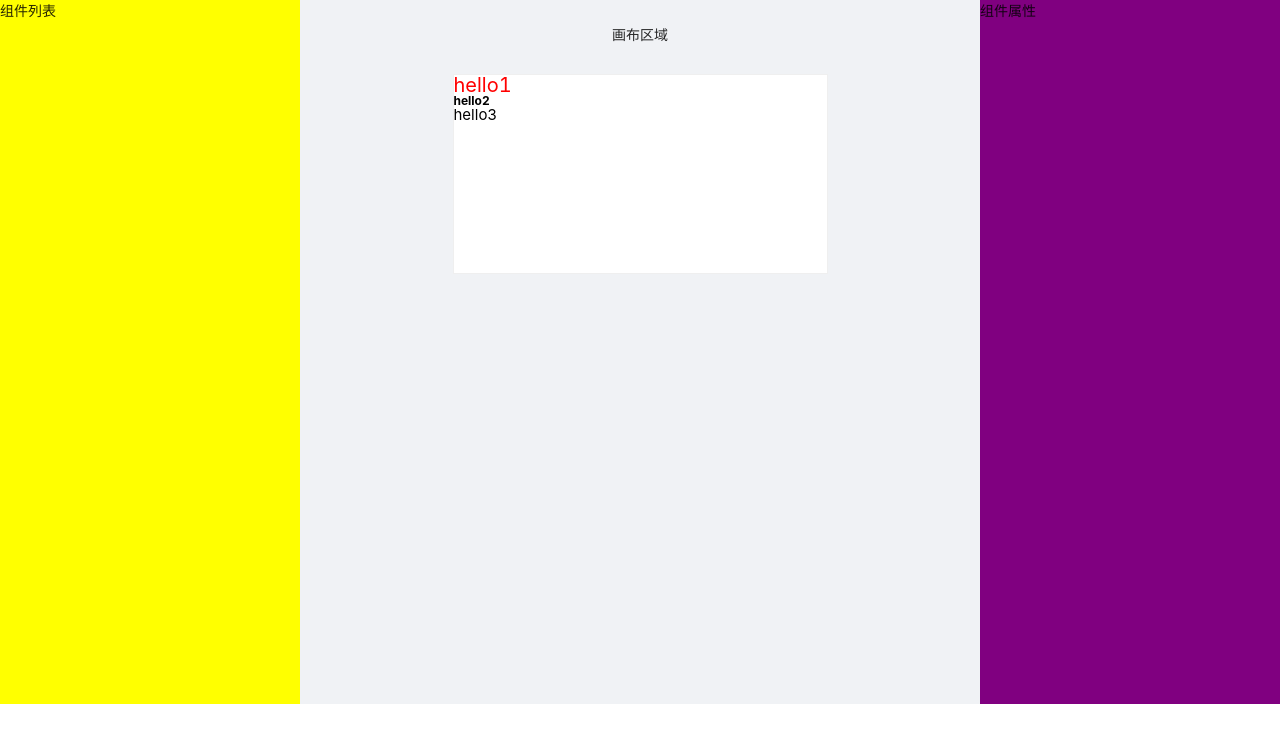
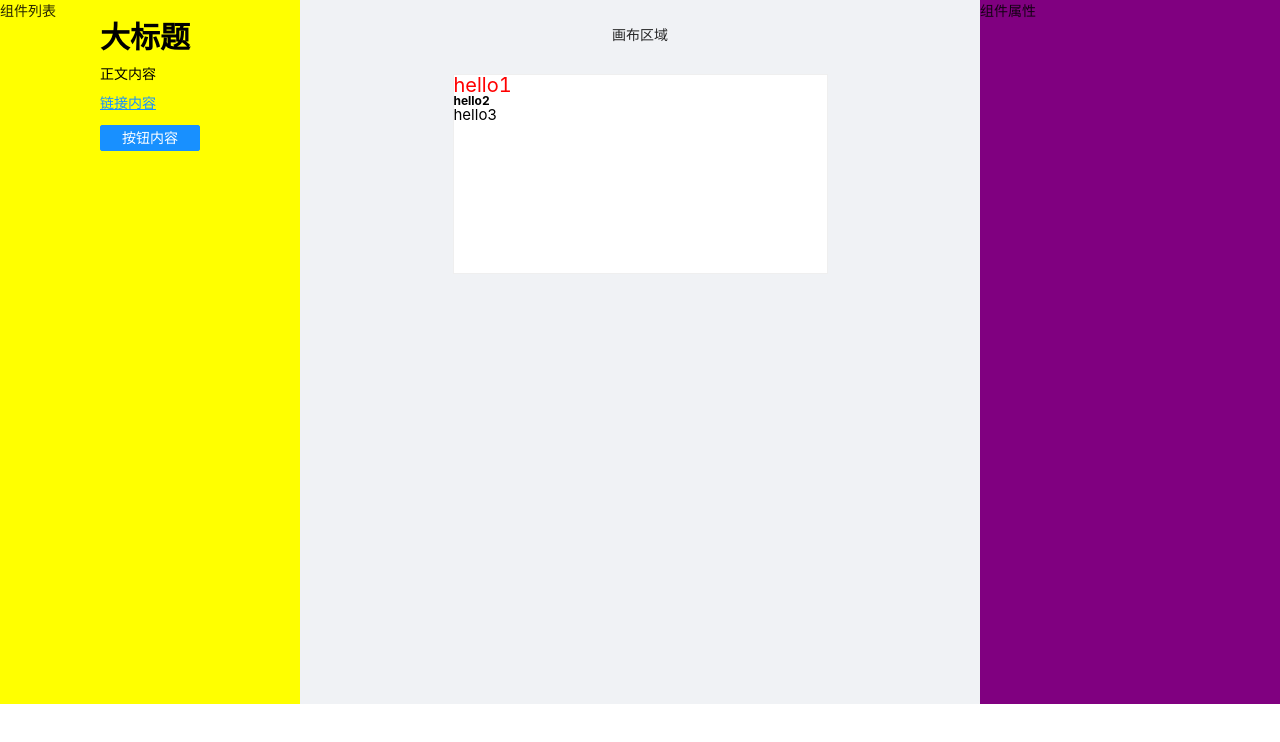
Before and after one commit to StillPengGH/lego, a Vue app: page /editor in a window 1280 px wide. Shown: the top 742 px of the page. Built offline with nearby package versions, Linux system fonts and the light colour scheme.

Commit message:
add editor-left part,click element insert to middle part

```diff
--- /dev/null
+++ b/src/components/ElementsList.vue
@@ -0,0 +1,46 @@
+<template>
+	<div>
+		<div
+			class="element-item"
+			v-for="(item, index) in list"
+			:key="index"
+			@click="onItemClick(item)"
+		>
+			<LText v-bind="item"></LText>
+		</div>
+	</div>
+</template>
+
+<script lang="ts">
+import { defineComponent, PropType } from 'vue'
+import LText from '../components/LText.vue'
+import { TextElementProps } from '../defaultProps'
+
+export default defineComponent({
+	name: 'ElementsList',
+	props: {
+		list: {
+			type: Array  as PropType<TextElementProps[]>,
+			require: true,
+		},
+	},
+	components: { LText },
+  emits: ['on-item-click'],
+	setup(props, context) {
+		const onItemClick = (props: TextElementProps) => {
+			context.emit('on-item-click', props)
+		}
+		return {
+			onItemClick
+		}
+	},
+})
+</script>
+
+<style>
+.element-item {
+	width: 100px;
+	margin: 0 auto;
+	margin-bottom: 15px;
+}
+</style>
--- a/src/defaultProps.ts
+++ b/src/defaultProps.ts
@@ -1,7 +1,34 @@
 import { without, mapValues } from 'lodash-es'
 
+// 通用属性类型定义
+export interface CommonElementProps {
+  // actions
+  actionType: string;
+  url: string;
+  // size
+  height: string;
+  width: string;
+  paddingLeft: string;
+  paddingRight: string;
+  paddingTop: string;
+  paddingBottom: string;
+  // border type
+  borderStyle: string;
+  borderColor: string;
+  borderWidth: string;
+  borderRadius: string;
+  // shadow and opacity
+  boxShadow: string;
+  opacity: string;
+  // position and x,y
+  position: string;
+  left: string;
+  top: string;
+  right: string;
+}
+
 // 通用属性
-export const commonDefaultProps = {
+export const commonDefaultProps: CommonElementProps = {
 	// actions
   actionType: '',
   url: '',
@@ -19,17 +46,31 @@ export const commonDefaultProps = {
   borderRadius: '0',
   // shadow and opacity
   boxShadow: '0 0 0 #000000',
-	opacity: 1,
+  opacity: '1',
   // position and x,y
   position: 'absolute',
   left: '0',
   top: '0',
-	right: '0',
+  right: '0'
 }
 
-//  LText组件属性=特有属性+通用属性
-export const textDefaultProps = {
-	text: '正文内容',
+// LText组件特有属性类型定义
+export interface TextElementProps extends CommonElementProps {
+  text: string;
+  fontSize: string;
+  fontFamily: string;
+  fontWeight: string;
+  fontStyle: string;
+  textDecoration: string;
+  lineHeight: string;
+  textAlign: string;
+  color: string;
+  backgroundColor: string;
+}
+
+// LText组件属性=特有属性+通用属性
+export const textDefaultProps: TextElementProps = {
+  text: '正文内容', 	// basic props - font styles
   fontSize: '14px',
   fontFamily: '',
   fontWeight: 'normal',
@@ -39,7 +80,7 @@ export const textDefaultProps = {
   textAlign: 'left',
   color: '#000000',
   backgroundColor: '',
-	...commonDefaultProps,
+  ...commonDefaultProps
 }
 
 // 获取style属性的key（使用lodash的without排出和样式无关的key）
@@ -52,10 +93,10 @@ export const textStylePropsKeys = without(
 
 // 使用lodash提供的mapValues对textDefaultProps组装成符合组件内props格式的对象
 // 格式：props: { text: {type: String, default: '123'}, ...},
-export const transformToComopnentProps = <T extends { [key: string]: any }> (props: T) => {
+export const transformToComopnentProps = (props: TextElementProps) => {
 	return mapValues(props, (item) => {
 		return {
-			type: item.constructor,
+			type: item.constructor as StringConstructor,
 			default: item,
 		}
 	})
--- /dev/null
+++ b/src/defaultTextElements.ts
@@ -0,0 +1,34 @@
+export const defaultTextElements = [
+	{
+		text: '大标题',
+		fontSize: '30px',
+		fontWeight: 'bold',
+		tag: 'h2',
+	},
+	{
+		text: '正文内容',
+		tag: 'p',
+	},
+	{
+		text: '链接内容',
+		color: '#1890ff',
+		textDecoration: 'underline',
+		tag: 'p',
+	},
+	{
+		text: '按钮内容',
+		color: '#FFFFFF',
+		backgroundColor: '#1890ff',
+		borderWidth: '1px',
+		borderColor: '#1890ff',
+		borderStyle: 'solid',
+		borderRadius: '2px',
+		paddingLeft: '10px',
+		paddingRight: '10px',
+		paddingTop: '5px',
+		paddingBottom: '5px',
+		width: '100px',
+		textAlign: 'center',
+		tag: 'button',
+	},
+]
--- a/src/hooks/useComponentCommon.ts
+++ b/src/hooks/useComponentCommon.ts
@@ -1,10 +1,8 @@
 import { computed } from 'vue'
 import { pick } from 'lodash-es'
+import { TextElementProps } from '../defaultProps'
 
-const useComponentCommon = <T extends { [key: string]: any }>(
-	props: T,
-	picks: string[]
-) => {
+const useComponentCommon = (props: Partial<TextElementProps>, picks: string[]) => {
 	const styleProps = computed(() => pick(props, picks))
 	const handleClick = () => {
 		if (props.actionType === 'url' && props.url) {
--- a/src/store/editor.ts
+++ b/src/store/editor.ts
@@ -1,6 +1,7 @@
 import { Module } from 'vuex'
 import { v4 as uuidv4 } from 'uuid'
 import { GlobalDataProps } from './index'
+import { TextElementProps } from '../defaultProps'
 
 export interface EditorProps {
   elements: ELementData[];  // 供中间画布渲染数组
@@ -10,7 +11,7 @@ export interface EditorProps {
 interface ELementData {
   id: string;                     // id，uuid v4 生成
   name: string;                   // 业务组件库名称 l-text l-image等等
-  props: { [key: string]: any };  // 这个元素的属性
+  props: Partial<TextElementProps>;  // 这个元素的属性
 }
 
 // 测试数据
@@ -24,6 +25,16 @@ const editor: Module<EditorProps,GlobalDataProps> = {
   state: {
     elements: testElements,
     currentElement: ''
+  },
+  mutations: {
+    addElement(state, props: Partial<TextElementProps>) {
+      const newElements: ELementData = {
+        id: uuidv4(),
+        name: 'l-text',
+        props
+      }
+      state.elements.push(newElements)
+    }
   }
 }
 
--- a/src/views/Editor.vue
+++ b/src/views/Editor.vue
@@ -5,6 +5,7 @@
 			<a-layout-sider width="300" style="background: yellow">
 				<div class="sidebar-container">
 					组件列表
+          <ElementsList :list="defaultTextElements" @onItemClick="addElement"/>
 				</div>
 			</a-layout-sider>
 			<a-layout style="padding: 0 24px 24px">
@@ -35,16 +36,27 @@ import { defineComponent, computed } from 'vue'
 import { useStore} from 'vuex'
 import { GlobalDataProps } from '../store/index'
 import LText from '../components/LText.vue'
+import ElementsList from '../components/ElementsList.vue'
+import { defaultTextElements } from '../defaultTextElements'
+import { TextElementProps } from '../defaultProps'
 
 export default defineComponent({
   components: {
-    LText
+    LText,
+    ElementsList
   },
 	setup() {
     const store = useStore<GlobalDataProps>()
     const elements = computed(() => store.state.editor.elements )
+
+    const addElement = (itemData: TextElementProps) => {
+      store.commit('addElement', itemData)
+    }
+
 		return {
-      elements
+      elements,
+      defaultTextElements,
+      addElement
     }
 	},
 })
```
Lines whose indentation alone changed are shown as unchanged.
